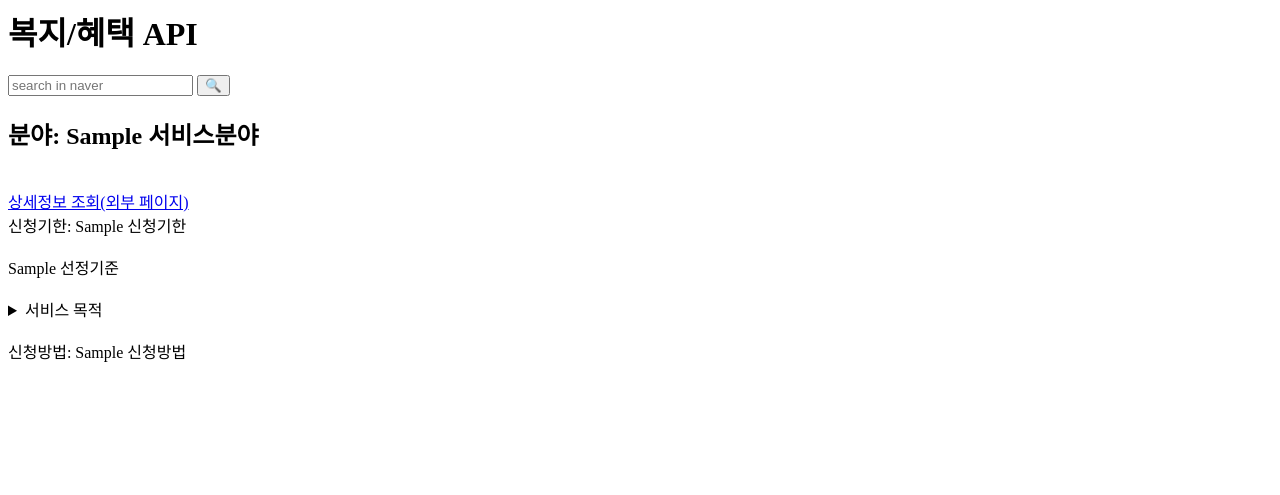
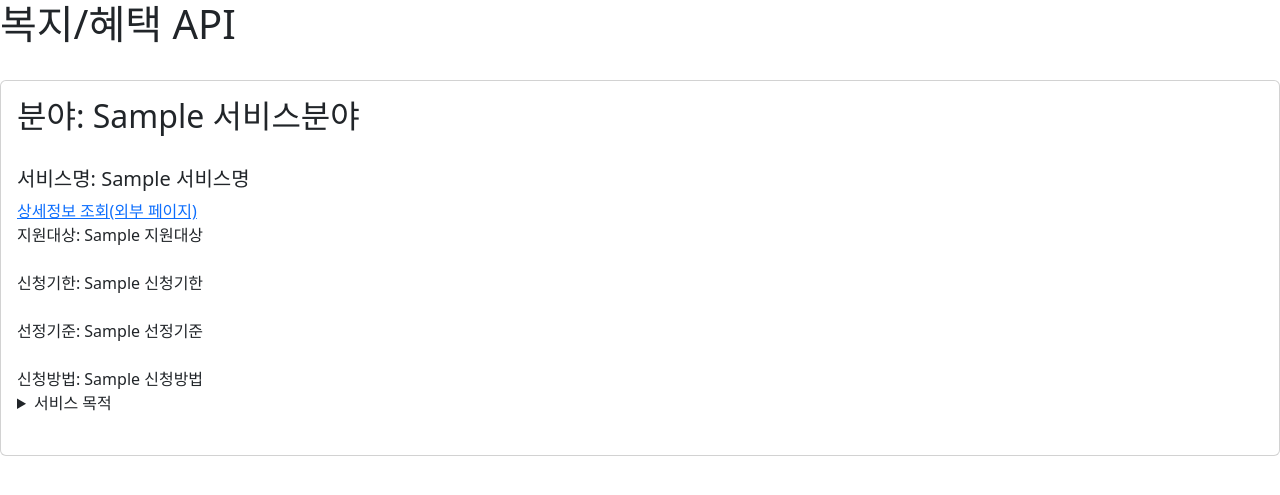
Before and after one commit to nahowo/API_practice, a Django app: template service/templates/service/service.html in a window 1280 px wide. Shown: the top 495 px of the page. Run offline with Django 3.2, Linux system fonts and the light colour scheme; the template is opened without the code that fills it: most values are stand-ins (such as "Sample title", 1, 10 or a date in 2020).

Commit message:
수정사항 저장

```diff
--- a/service/templates/service/service.html
+++ b/service/templates/service/service.html
@@ -1,24 +1,21 @@
-<h1> 복지/혜택 API</h1>
-
-<form class="d-flex" action="{% url 'service:api_service_search' %}" method="GET">
-    {% csrf_token %}
-    <input name="q" class="form-control me-2" type="search" placeholder="search in naver" aria-label="Search">
-    <button class="btn btn-outline-success" type="submit">🔍</button>
-</form>
+<h1> 복지/혜택 API</h1><br>
+<link href="https://cdn.jsdelivr.net/npm/bootstrap@5.3.0/dist/css/bootstrap.min.css" rel="stylesheet" integrity="sha384-9ndCyUaIbzAi2FUVXJi0CjmCapSmO7SnpJef0486qhLnuZ2cdeRhO02iuK6FUUVM" crossorigin="anonymous">
 <div class="body">
     {% for data in datas %}
-    <div class="container">
-        <div class="sub">
+    <div class="card">
+        <div class="card-body">
             <h2>분야: {{data.서비스분야}}</h2><br>
+            <h5>서비스명: {{data.서비스명}}</h5>
             <a href="{{data.상세조회URL}}">상세정보 조회(외부 페이지)</a>
             <br>
+            지원대상: {{data.지원대상}}<br><br>
             신청기한: {{data.신청기한}}<br><br>
-            {{data.선정기준}}<br><br>
+            선정기준: {{data.선정기준}}<br><br>
+            신청방법: {{data.신청방법}}
             <details>
                 <summary>서비스 목적</summary>
                 {{data.서비스목적요약}}
             </details><br>
-            신청방법: {{data.신청방법}}
         </div>
     </div>
     {% endfor %}
```
Also changed, not shown: service/views.py (+6 -13 lines).
